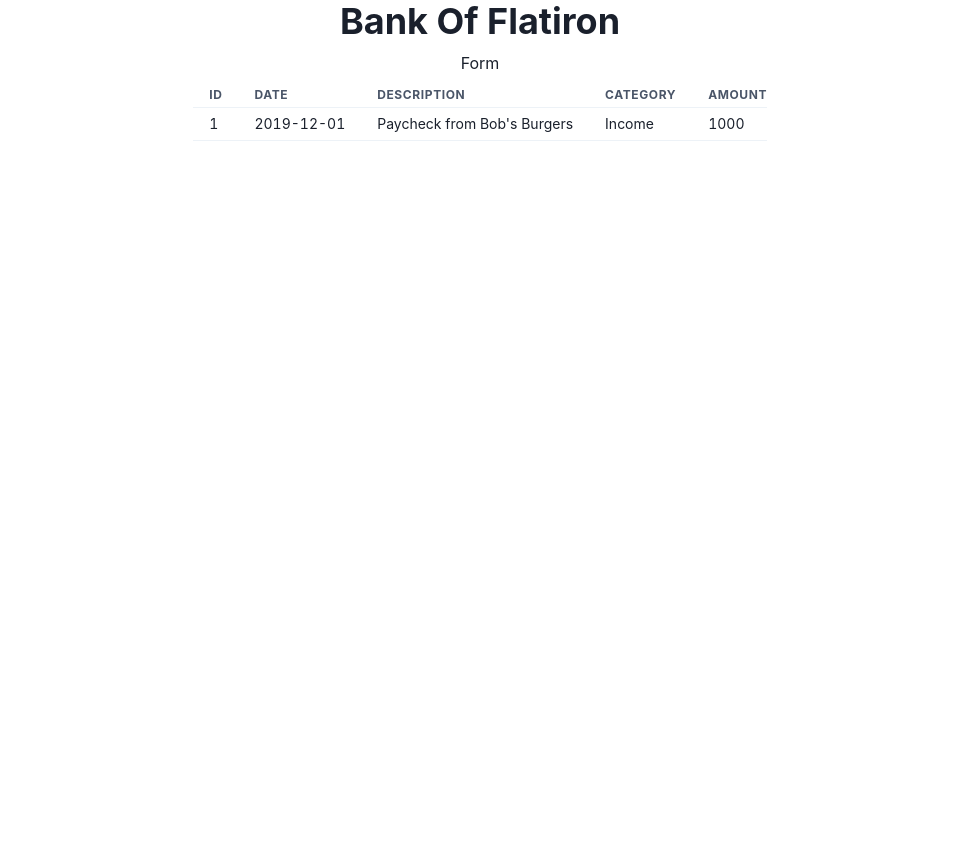
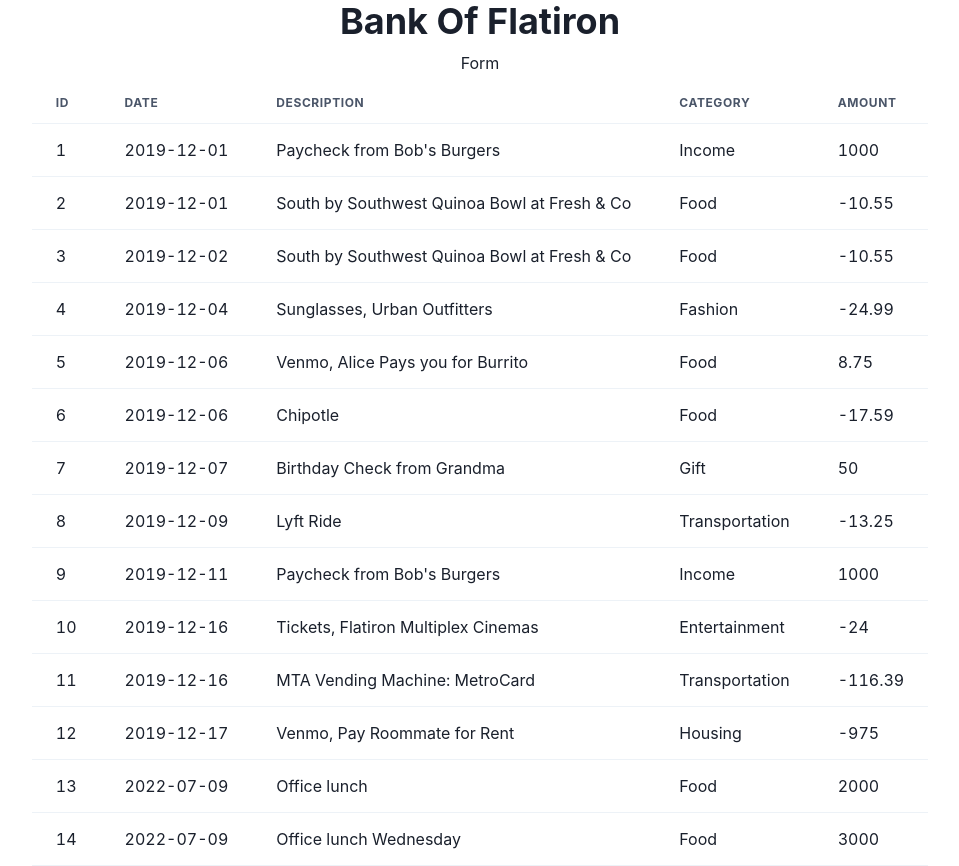
Before and after one commit to NellieMK65/bank-of-flatiron, a React (Create React App) app: page / in a window 1280 px wide. Shown: the whole page, without its empty margins (160-1119 px from the left). Before the commit the page ends 800 px from the top, so only its background shows below. Built offline with nearby package versions, Linux system fonts and the light colour scheme; data requests are answered from the project's data file.

Commit message:
display transactions in a table

```diff
--- a/src/App.js
+++ b/src/App.js
@@ -1,15 +1,28 @@
-import { Container, Heading, VStack } from '@chakra-ui/react';
+import { useEffect, useState } from 'react';
+import { Heading, VStack } from '@chakra-ui/react';
 import { TransactionList } from './components/TransactionList';
 
 function App() {
+	const [transactions, setTransactions] = useState([]);
+
+	useEffect(() => {
+		fetch('http://localhost:4000/transactions', {
+			method: 'GET',
+			headers: {
+				'Content-Type': 'application/json',
+			},
+		})
+			.then((res) => res.json())
+			.then((transactions) => setTransactions(transactions))
+			.catch((err) => console.log(err));
+	}, []);
+
 	return (
-		<Container>
-			<VStack>
-				<Heading as="h3">Bank Of Flatiron</Heading>
-				<div>Form</div>
-				<TransactionList />
-			</VStack>
-		</Container>
+		<VStack>
+			<Heading as="h3">Bank Of Flatiron</Heading>
+			<div>Form</div>
+			<TransactionList transactions={transactions} />
+		</VStack>
 	);
 }
 
--- /dev/null
+++ b/src/components/Transaction.js
@@ -0,0 +1,15 @@
+import { Td, Tr } from '@chakra-ui/react';
+
+export const Transaction = ({
+	transaction: { id, date, description, category, amount },
+}) => {
+	return (
+		<Tr>
+			<Td>{id}</Td>
+			<Td>{date}</Td>
+			<Td>{description}</Td>
+			<Td>{category}</Td>
+			<Td>{amount}</Td>
+		</Tr>
+	);
+};
--- a/src/components/TransactionList.js
+++ b/src/components/TransactionList.js
@@ -1,18 +1,11 @@
-import {
-	Table,
-	TableContainer,
-	Tbody,
-	Td,
-	Th,
-	Thead,
-	Tr,
-} from '@chakra-ui/react';
+import { Table, TableContainer, Tbody, Th, Thead, Tr } from '@chakra-ui/react';
 import React from 'react';
+import { Transaction } from './Transaction';
 
-export const TransactionList = () => {
+export const TransactionList = ({ transactions }) => {
 	return (
 		<TableContainer>
-			<Table variant={'simple'} size={'sm'}>
+			<Table variant={'simple'} size={'md'}>
 				<Thead>
 					<Tr>
 						<Th>Id</Th>
@@ -23,13 +16,12 @@
 					</Tr>
 				</Thead>
 				<Tbody>
-					<Tr>
-						<Td>1</Td>
-						<Td>2019-12-01</Td>
-						<Td>Paycheck from Bob's Burgers</Td>
-						<Td>Income</Td>
-						<Td>1000</Td>
-					</Tr>
+					{transactions.map((transaction) => (
+						<Transaction
+							key={transaction.id}
+							transaction={transaction}
+						/>
+					))}
 				</Tbody>
 			</Table>
 		</TableContainer>
```
